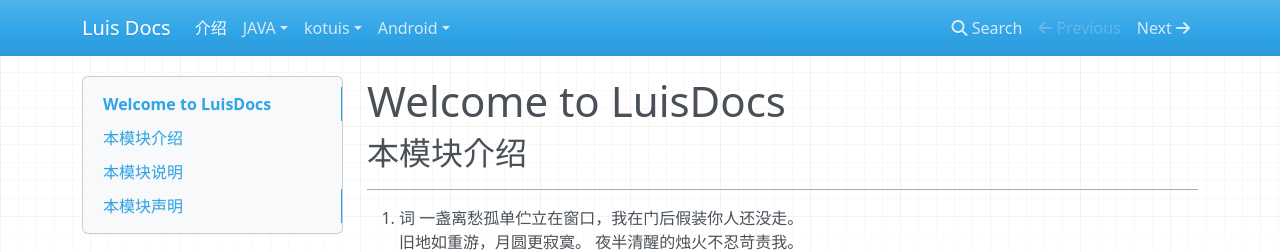
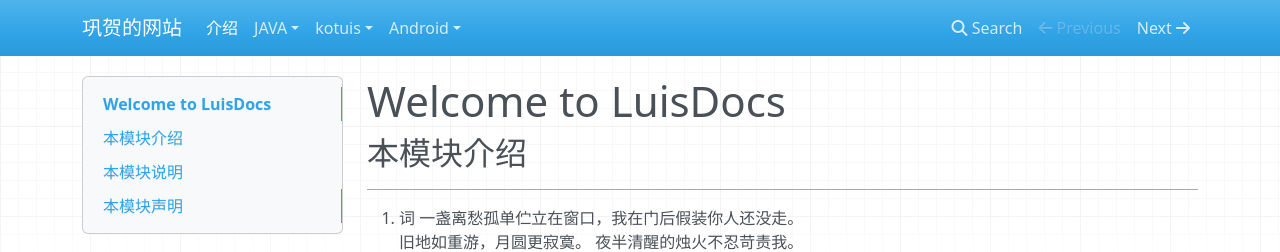
Before and after one commit to gongluis/essay, an MkDocs documentation site: the page built from docs/index.md, in a window 1280 px wide. Shown: the top 252 px of the page. Built offline with MkDocs 1.6.1, drawn with Linux system fonts in a browser that asks for light colours; nearby versions of some CDN libraries.

```diff
--- a/mkdocs.yml
+++ b/mkdocs.yml
@@ -1,4 +1,4 @@
-site_name: Luis Docs
+site_name: 巩贺的网站
 
 theme:
   name: 'mkdocs'
```
